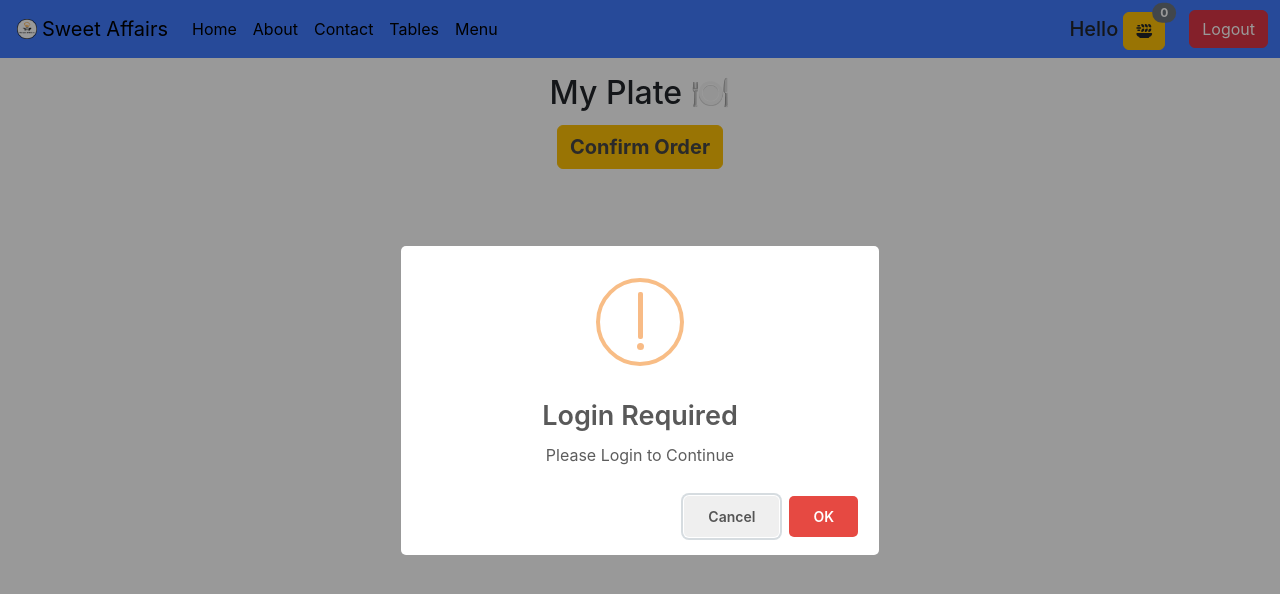
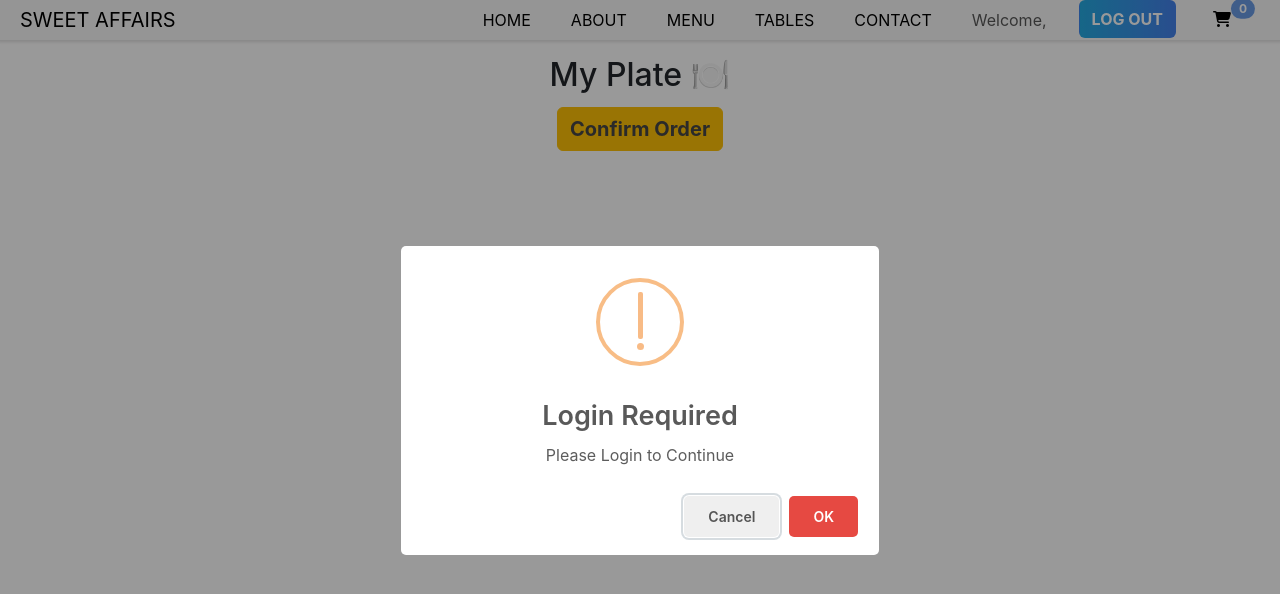
Before and after one commit to Mukesh0712/sweet-affairs, a React (Create React App) app in the folder client/: page /myPlate in a window 1280 px wide. Shown: the top 594 px of the page. Built offline with nearby package versions, Linux system fonts and the light colour scheme.

Commit message:
feat: navbar design updated, currentPlate & itemsRequired added, menu and myPlate updated

```diff
--- a/client/src/components/Navbar/Navbar.css
+++ b/client/src/components/Navbar/Navbar.css
@@ -1,18 +1,27 @@
-.username {
-    margin: 5px;
-    cursor: pointer;
+.nav-bg {
+    background: rgba(215, 214, 214, 0.179);
+    height: 40px;
+    box-shadow: 0 0 3px 2px rgba(215, 214, 214, 0.769);
 }
 
-.plate {
-    margin: 5px;
-    cursor: pointer;
+.logout-btn{
+    background-size: 300% 100%;
+    moz-transition: all .4s ease-in-out;
+    -o-transition: all .4s ease-in-out;
+    -webkit-transition: all .4s ease-in-out;
+    transition: all .4s ease-in-out;
+    background-image: linear-gradient(to right, #25aae1, #4481eb, #04befe, #3f86ed);
+    outline: none;
 }
 
-.logo {
-    width: 20px;
-    margin: 5px;
+.logout-btn:hover{
+    background-position: 100% 0;
+    moz-transition: all .4s ease-in-out;
+    -o-transition: all .4s ease-in-out;
+    -webkit-transition: all .4s ease-in-out;
+    transition: all .4s ease-in-out;
 }
 
-.nav-bg {
-    background-color: #407BFF;
+.badge-bg{
+    background-color: #699ae3;
 }
--- a/client/src/components/Navbar/Navbar.js
+++ b/client/src/components/Navbar/Navbar.js
@@ -10,7 +10,7 @@
     const [foodItemCount, setFoodItemCount] = useState(myFoodPlateCount)
 
     async function logOut() {
-        if(currentUser){
+        if (currentUser) {
             localStorage.removeItem('currentUser')
             localStorage.removeItem('plate')
             await swal({
@@ -30,8 +30,7 @@
 
                 <div class="container-fluid">
 
-                    <Link to="/"><img src='logo.png' alt='' className='logo' /></Link>
-                    <Link class="navbar-brand" to="/">Sweet Affairs</Link>
+                    <Link class="navbar-brand ms-2" to="/">SWEET AFFAIRS</Link>
 
                     <button class="navbar-toggler" type="button" data-bs-toggle="collapse" data-bs-target="#navbarSupportedContent" aria-controls="navbarSupportedContent" aria-expanded="false" aria-label="Toggle navigation">
                         <span class="navbar-toggler-icon"></span>
@@ -39,40 +38,46 @@
 
                     <div class="collapse navbar-collapse" id="navbarSupportedContent">
 
-                        <ul class="navbar-nav me-auto mb-2 mb-lg-0">
+                        <ul class="navbar-nav me-0 mb-2 mt-2 mb-lg-0 ms-auto pt-2 ">
 
-                            <li class="nav-item">
-                                <Link class="nav-link active" aria-current="page" to="/">Home</Link>
+                            <li class="nav-item me-4">
+                                <Link class="nav-link active" aria-current="page" to="/">HOME</Link>
                             </li>
 
-                            <li class="nav-item">
-                                <Link class="nav-link active" to="/">About</Link>
+                            <li class="nav-item me-4">
+                                <Link class="nav-link active" to="/">ABOUT</Link>
                             </li>
 
-                            <li class="nav-item">
-                                <Link class="nav-link active" to="/">Contact</Link>
+                            <li class="nav-item me-4">
+                                <Link class="nav-link active" to='/menu' role="button" >MENU</Link>
                             </li>
 
-                            <li class="nav-item">
-                                <Link class="nav-link active" to="/tables">Tables</Link>
+                            <li class="nav-item me-4">
+                                <Link class="nav-link active" to="/tables">TABLES</Link>
                             </li>
 
-                            <li class="nav-item dropdown">
-                                <Link class="nav-link active" to='/menu' role="button" >Menu</Link>
+                            <li class="nav-item me-4">
+                                <Link class="nav-link active" to="/">CONTACT</Link>
+                            </li>
+
+                            <li class="nav-item me-4">
+                                <p className='username nav-link'>Welcome, {currentUser?.name}</p>
+                            </li>
+
+                            <li class="nav-item me-4">
+                                <button type='button' className='btn logout-btn text-white fw-bold' onClick={logOut}>LOG OUT</button>
+                            </li>
+
+                            <li class="nav-item me-4">
+                                <button type="button" class="btn position-relative">
+                                    <Link to="/myPlate">
+                                        <i class="fa-solid fa-cart-shopping text-black"></i>
+                                        <span class="nav-link active position-absolute mt-2 top-0 start-100 translate-middle badge rounded-pill badge-bg text-white fw-bold">{foodItemCount}</span>
+                                    </Link>
+                                </button>
                             </li>
 
                         </ul>
-
-                        <h5 className='username'>Hello {currentUser?.name}</h5>
-
-                        <button type="button" class="btn btn-warning position-relative me-2 mt-1">
-                            <Link to="/myPlate">
-                                <i class="fa-solid fa-plate-wheat text-dark"></i>
-                                <span class="position-absolute top-0 start-100 translate-middle badge rounded-pill bg-secondary">{foodItemCount}</span>
-                            </Link>
-                        </button>
-
-                        <button type='button' className='btn btn-danger ms-3' onClick={logOut}>Logout</button>
 
                     </div>
                 </div>
--- /dev/null
+++ b/client/src/util/currentPlate.js
@@ -0,0 +1 @@
+export const currentPlate = JSON.parse(localStorage.getItem('plate')) || null;
--- /dev/null
+++ b/client/src/util/itemsRequired.js
@@ -0,0 +1,15 @@
+import { currentPlate } from "./currentPlate"
+import swal from "sweetalert"
+
+export async function itemsRequired() {
+    if (!currentPlate) {
+        await swal({
+            title: 'Items Required',
+            text: 'Please Add items to Continue',
+            icon: 'warning',
+            buttons: true,
+            dangerMode: true
+        })
+        window.location.href = '/menu'
+    }
+}
--- a/client/src/views/Menu/Menu.js
+++ b/client/src/views/Menu/Menu.js
@@ -4,14 +4,13 @@
 import FoodItemCard from "./../../components/FoodItemCard/FoodItemCard"
 import { loginRequired } from '../../util/loginRequired'
 import { currentUser } from '../../util/currentUser'
+import "./Menu.css"
 
-import "./Menu.css"
 
 function Menu() {
 
     const [searchText, setSearchText] = useState("")
     const [currentFoodItems, setCurrentFoodItems] = useState([])
-
 
     async function fetchAllItems() {
         console.log("Fetching All Items");
@@ -45,7 +44,6 @@
 
             <Navbar user={currentUser?.name} />
 
-
             <div className='search-container text-center'>
                 <input type='text' placeholder='Search' className='fs-4'
                     value={searchText} onChange={(e) => { setSearchText(e.target.value) }} />
--- a/client/src/views/MyPlate/MyPlate.js
+++ b/client/src/views/MyPlate/MyPlate.js
@@ -6,6 +6,8 @@
 import { currentUser } from '../../util/currentUser'
 import { loginRequired } from '../../util/loginRequired'
 import { myFoodPlateItems } from "./../../util/myPlate"
+import { itemsRequired } from '../../util/itemsRequired'
+
 
 function MyPlate() {
 
@@ -17,27 +19,16 @@
             items: myFoodPlateItems
         })
 
-        if (!localStorage.getItem('plate')) {
-            await swal({
-                icon: 'error',
-                title: "Error",
-                text: "Food Items Required",
-                button: "Ok!"
-            })
-            window.location.href = "/menu"
-        }
-
-        if (localStorage.getItem('plate')) {
-            if (response.data.success) {
-                await swal("Order Placed", response.data.message, "success")
-                localStorage.removeItem("plate")
-                window.location.href = "/"
-            }
+        if (response.data.success) {
+            await swal("Order Placed", response.data.message, "success")
+            localStorage.removeItem("plate")
+            window.location.href = "/"
         }
 
     }
 
     useEffect(() => {
+        itemsRequired()
         loginRequired()
     }, [])
 
```
